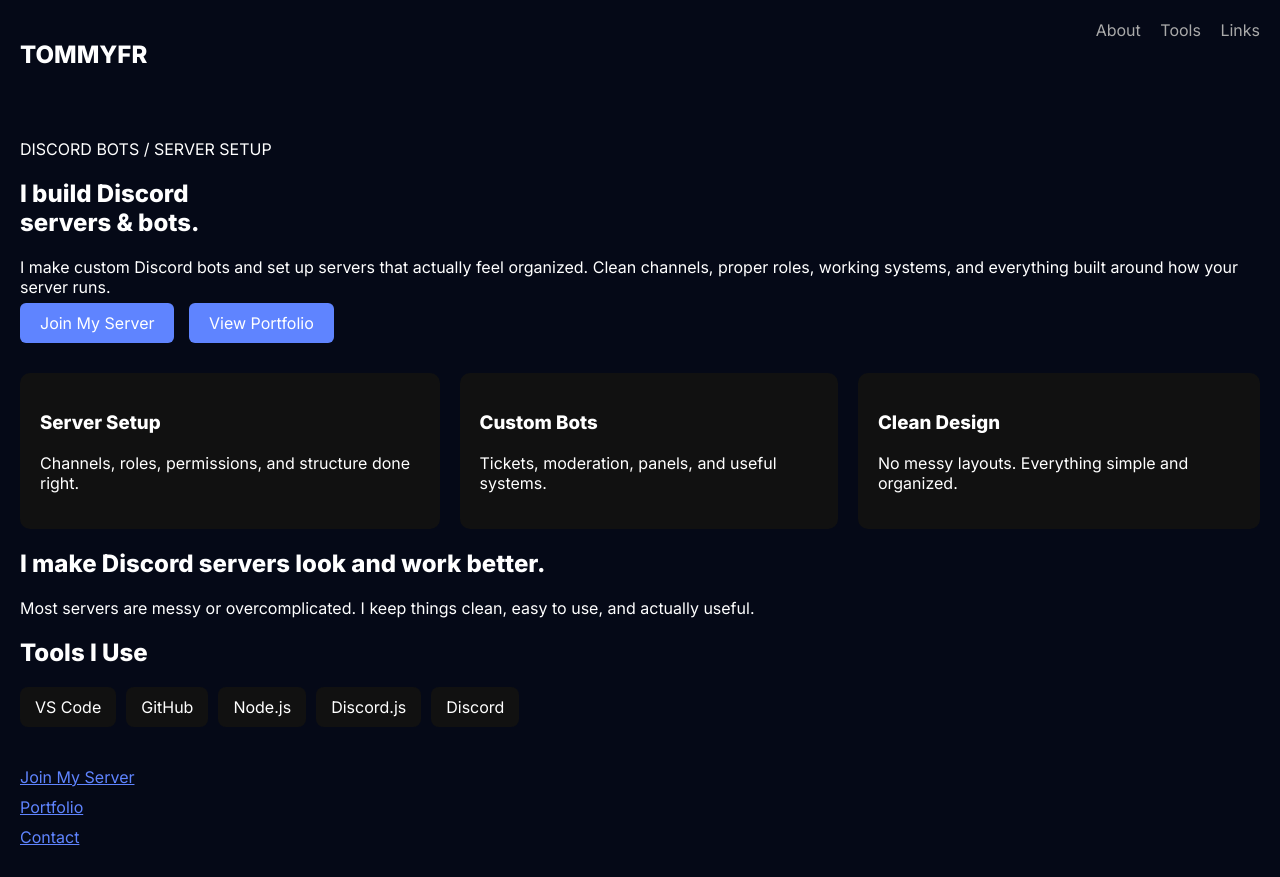
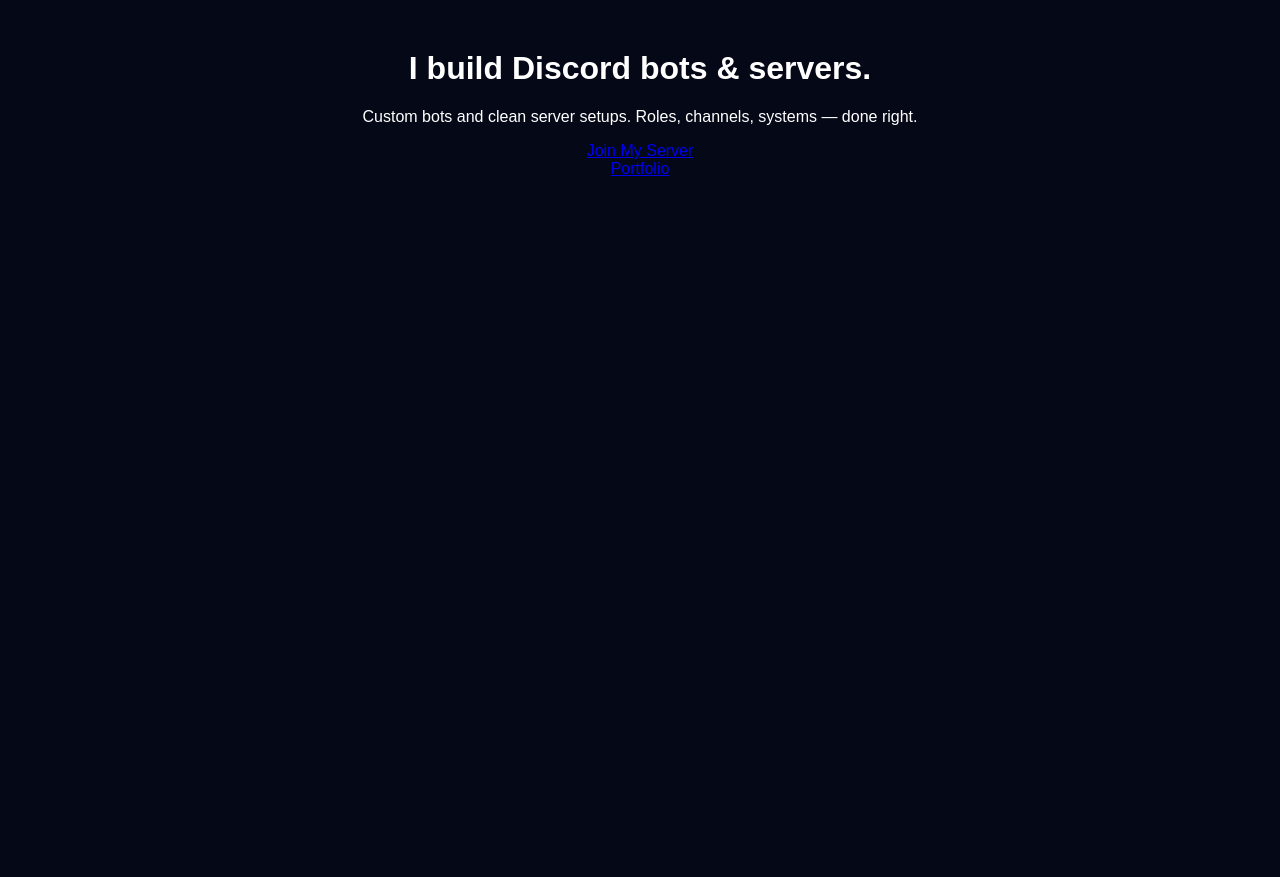
Before and after one commit to TommyIs-Real/TommyFr-Main, a plain HTML site: page index.html in a window 1280 px wide. Both pictures are taken after a click on the button "Enter". After the commit the page ends 800 px from the top, so only its background shows below. Drawn offline with Linux system fonts and the light colour scheme.

Commit message:
Refactor HTML structure and styles; streamline content presentation and improve CSS organization for better readability

```diff
--- a/index.html
+++ b/index.html
@@ -1,11 +1,10 @@
 <!DOCTYPE html>
 <html lang="en">
 <head>
-  <meta charset="UTF-8" />
-  <meta name="viewport" content="width=device-width, initial-scale=1.0"/>
-  <title>TommyFR</title>
-  <link href="https://fonts.googleapis.com/css2?family=Inter:wght@400;600;800&display=swap" rel="stylesheet">
-  <link rel="stylesheet" href="styles.css">
+<meta charset="UTF-8">
+<meta name="viewport" content="width=device-width, initial-scale=1.0">
+<title>TommyFR</title>
+<link rel="stylesheet" href="styles.css">
 </head>
 <body>
 
@@ -15,75 +14,14 @@
 </div>
 
 <div id="site">
+<h1>I build Discord bots & servers.</h1>
 
-<header>
-  <h2>TOMMYFR</h2>
-  <nav>
-    <a href="#about">About</a>
-    <a href="#tools">Tools</a>
-    <a href="#links">Links</a>
-  </nav>
-</header>
+<p>
+Custom bots and clean server setups. Roles, channels, systems — done right.
+</p>
 
-<section class="hero">
-  <span>DISCORD BOTS / SERVER SETUP</span>
-
-  <h1>I build Discord<br>servers & bots.</h1>
-
-  <p>
-    I make custom Discord bots and set up servers that actually feel organized.
-    Clean channels, proper roles, working systems, and everything built around how your server runs.
-  </p>
-
-  <div class="buttons">
-    <a href="https://discord.gg/D5bRgVkEck" target="_blank">Join My Server</a>
-    <a href="https://portfolio.tommyfr.xyz">View Portfolio</a>
-  </div>
-</section>
-
-<section class="features">
-  <div>
-    <h3>Server Setup</h3>
-    <p>Channels, roles, permissions, and structure done right.</p>
-  </div>
-
-  <div>
-    <h3>Custom Bots</h3>
-    <p>Tickets, moderation, panels, and useful systems.</p>
-  </div>
-
-  <div>
-    <h3>Clean Design</h3>
-    <p>No messy layouts. Everything simple and organized.</p>
-  </div>
-</section>
-
-<section id="about">
-  <h2>I make Discord servers look and work better.</h2>
-  <p>
-    Most servers are messy or overcomplicated. I keep things clean,
-    easy to use, and actually useful.
-  </p>
-</section>
-
-<section id="tools">
-  <h2>Tools I Use</h2>
-
-  <div class="tools">
-    <div>VS Code</div>
-    <div>GitHub</div>
-    <div>Node.js</div>
-    <div>Discord.js</div>
-    <div>Discord</div>
-  </div>
-</section>
-
-<section id="links">
-  <a href="https://discord.gg/D5bRgVkEck">Join My Server</a>
-  <a href="https://portfolio.tommyfr.xyz">Portfolio</a>
-  <a href="mailto:contact@tommyfr.xyz">Contact</a>
-</section>
-
+<a href="https://discord.gg/D5bRgVkEck">Join My Server</a><br>
+<a href="https://portfolio.tommyfr.xyz">Portfolio</a>
 </div>
 
 <script src="script.js"></script>
--- a/script.js
+++ b/script.js
@@ -1,4 +1,4 @@
-function enterSite() {
-  document.getElementById('enter').style.display = 'none';
-  document.getElementById('site').style.display = 'block';
+function enterSite(){
+ document.getElementById('enter').style.display='none';
+ document.getElementById('site').style.display='block';
 }
--- a/styles.css
+++ b/styles.css
@@ -1,86 +1,16 @@
 body {
-  margin: 0;
-  font-family: 'Inter', sans-serif;
-  background: #050917;
-  color: white;
+  background:#050917;
+  color:white;
+  font-family:Arial;
+  text-align:center;
 }
 
-#enter {
-  height: 100vh;
-  display: flex;
-  flex-direction: column;
-  justify-content: center;
-  align-items: center;
+#site { display:none; margin-top:50px; }
+
+button {
+  padding:10px 20px;
+  background:#5f84ff;
+  border:none;
+  color:white;
+  cursor:pointer;
 }
-
-#enter button {
-  padding: 12px 24px;
-  border: none;
-  background: #5f84ff;
-  color: white;
-  border-radius: 8px;
-  cursor: pointer;
-}
-
-#site {
-  display: none;
-  padding: 20px;
-}
-
-header {
-  display: flex;
-  justify-content: space-between;
-}
-
-nav a {
-  margin-left: 15px;
-  color: #aaa;
-  text-decoration: none;
-}
-
-.hero {
-  margin-top: 50px;
-}
-
-.buttons a {
-  margin-right: 10px;
-  padding: 10px 20px;
-  background: #5f84ff;
-  color: white;
-  text-decoration: none;
-  border-radius: 6px;
-}
-
-.features {
-  display: flex;
-  gap: 20px;
-  margin-top: 40px;
-}
-
-.features div {
-  background: #111;
-  padding: 20px;
-  border-radius: 10px;
-}
-
-.tools {
-  display: flex;
-  gap: 10px;
-  margin-top: 20px;
-}
-
-.tools div {
-  background: #111;
-  padding: 10px 15px;
-  border-radius: 8px;
-}
-
-#links {
-  margin-top: 40px;
-}
-
-#links a {
-  display: block;
-  margin-bottom: 10px;
-  color: #5f84ff;
-}
```
